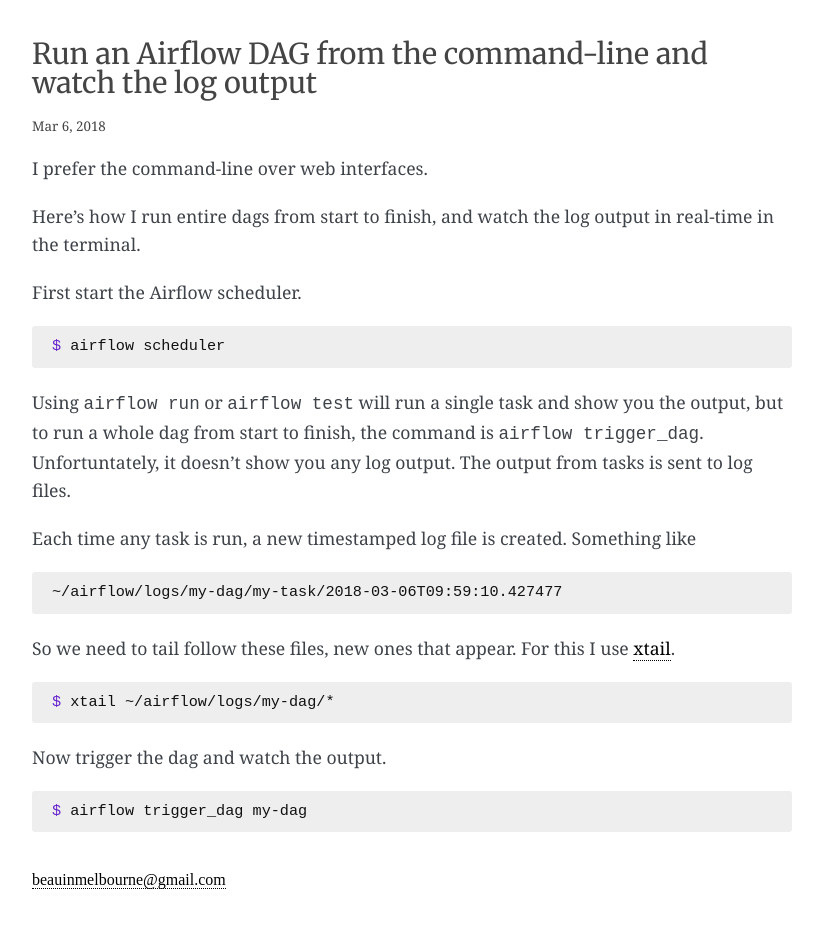
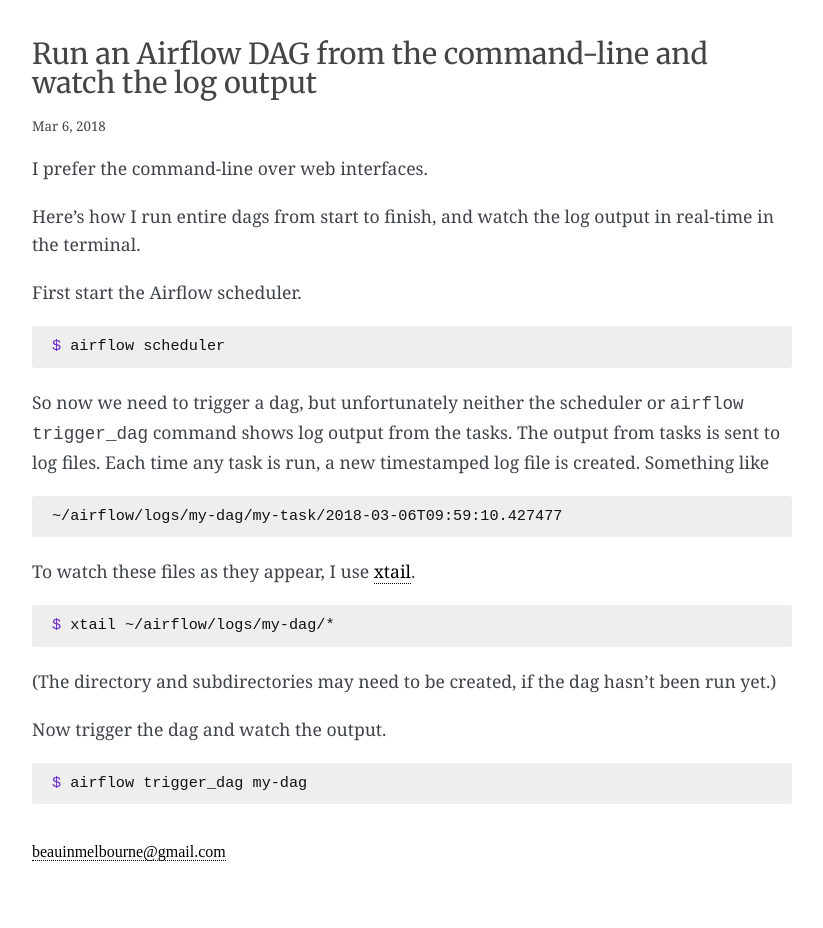
Before and after one commit to explodinglabs/explodinglabs.github.io, a Jekyll site: the page built from _airflow/2018-03-05-run-dag-and-watch-logs.markdown, in a window 1280 px wide. Shown: the whole page, without its empty margins (228-1051 px from the left). Built offline with Jekyll 4.4.1, drawn with Linux system fonts in a browser that asks for light colours; some web fonts are replaced; after the commit the page ends 900 px from its top, so only the background shows below that.

Commit message:
Adjust airflow doc.

````diff
--- a/_airflow/2018-03-05-run-dag-and-watch-logs.markdown
+++ b/_airflow/2018-03-05-run-dag-and-watch-logs.markdown
@@ -14,24 +14,24 @@
 $ airflow scheduler
 ```
 
-Using `airflow run` or `airflow test` will run a single task and show you the
-output, but to run a whole dag from start to finish, the command is `airflow
-trigger_dag`. Unfortuntately, it doesn't show you any log output. The output
-from tasks is sent to log files.
-
-Each time any task is run, a new timestamped log file is created. Something
-like
+So now we need to trigger a dag, but unfortunately neither the scheduler or
+`airflow trigger_dag` command shows log output from the tasks. The output from
+tasks is sent to log files. Each time any task is run, a new timestamped log
+file is created. Something like
 ```
 ~/airflow/logs/my-dag/my-task/2018-03-06T09:59:10.427477
 ```
 
-So we need to tail follow these files, new ones that appear. For this I use
+To watch these files as they appear, I use
 [xtail](https://www.unicom.com/sw/xtail).
 
 ```sh
 $ xtail ~/airflow/logs/my-dag/*
 ```
 
+(The directory and subdirectories may need to be created, if the dag hasn't
+been run yet.)
+
 Now trigger the dag and watch the output.
 ```sh
 $ airflow trigger_dag my-dag
````
